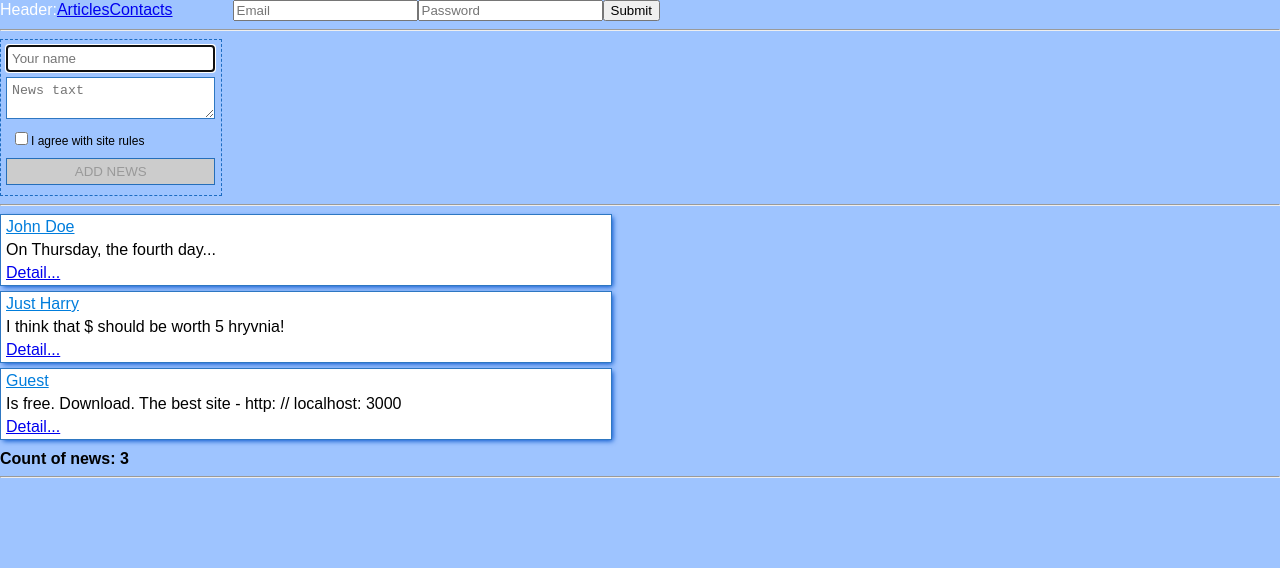
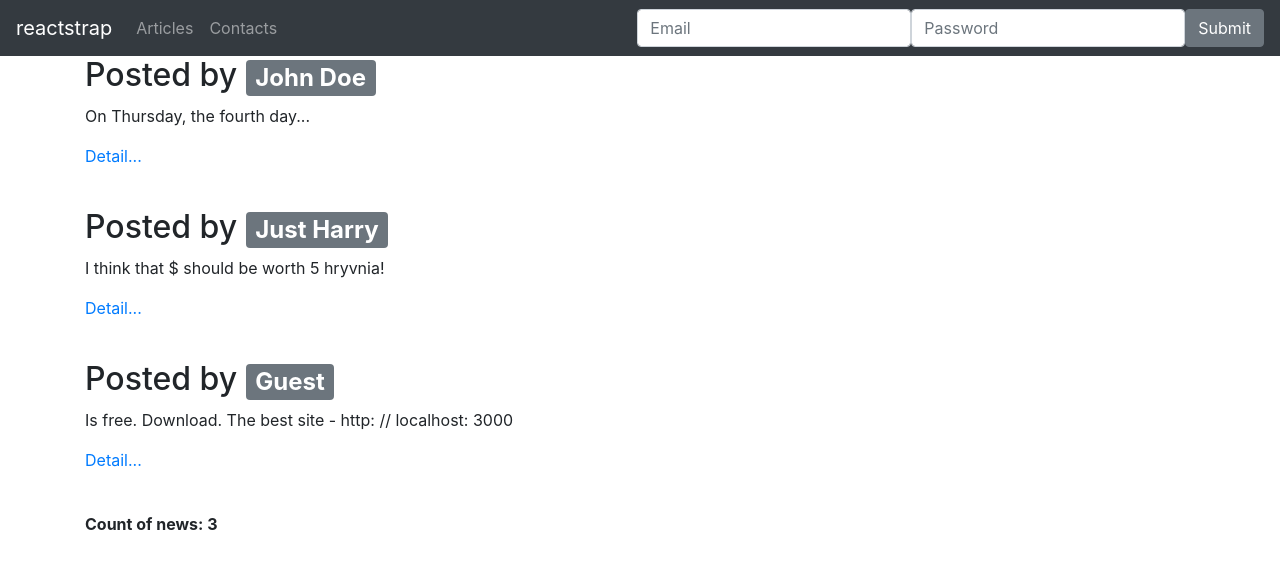
Before and after one commit to dmmeteo/try-react, a React (Create React App) app: page / in a window 1280 px wide. Shown: the top 568 px of the page. Built offline with nearby package versions, Linux system fonts and the light colour scheme.

Commit message:
add bootstrap4

```diff
--- a/package.json
+++ b/package.json
@@ -3,10 +3,12 @@
   "version": "0.1.0",
   "private": true,
   "dependencies": {
+    "bootstrap": "^4.0.0-beta.2",
     "prop-types": "^15.6.0",
     "react": "^16.0.0",
     "react-dom": "^16.0.0",
     "react-scripts": "1.0.14",
+    "reactstrap": "^5.0.0-alpha.4",
     "redux": "^3.7.2"
   },
   "scripts": {
--- a/src/components/App.js
+++ b/src/components/App.js
@@ -1,8 +1,8 @@
 import React, { Component } from 'react';
+import { Container, Row, Col } from 'reactstrap';
 import News from './News';
 import Form from './Form';
 import Header from './Header';
-import RegistrationForm from './RegistrationForm';
 
 let my_news = [
     {
@@ -35,13 +35,11 @@ let my_news = [
 class App extends Component {
   render() {
     return (
-      <div className="app">
-          <Header items={menu}/><RegistrationForm/>
-          <hr/>
-          <Form/>
-          <hr/>
-          <News data={my_news} />
-          <hr/>
+      <div>
+          <Header items={menu}/>
+          <Container>
+              <News data={my_news} />
+          </Container>
       </div>
     );
   }
--- a/src/components/Article.js
+++ b/src/components/Article.js
@@ -1,7 +1,8 @@
-import React, {Component} from 'react';
+import React from 'react';
 import PropTypes from 'prop-types'; //Migrating from React.PropTypes after(v15.5)
+import { Badge } from 'reactstrap';
 
-class Article extends Component {
+export default class Article extends React.Component {
     constructor(props){
        super(props);
        this.state = {visible: false};
@@ -29,16 +30,14 @@ class Article extends Component {
             visible = this.state.visible;
 
         return (
-            <div className="article">
-                <p className="news__author">{author}</p>
+            <div>
+                <h2>Posted by <Badge color="secondary">{author}</Badge></h2>
                 <p className="news__text">{text}</p>
                 <a href="#"
                    onClick={this.readmoreClick.bind(this)}
-                   className={'news__readmore ' + (visible ? 'none':'')}>Detail...</a>
-                <p className={'news__big-text ' + (visible ? '':'none')}>{bigText}</p>
+                   className={'news__readmore ' + (visible ? 'fade':'')}>Detail...</a>
+                <p className={'news__big-text ' + (visible ? '':'fade')}>{bigText}</p>
             </div>
         )
     }
 }
-
-export default Article
--- a/src/components/Header.js
+++ b/src/components/Header.js
@@ -1,21 +1,45 @@
-import React, {Component} from 'react';
-import PropTypes from 'prop-types';
+import React from 'react';
+import RegistarationForm from './RegistrationForm';
+import {Collapse, Navbar, NavbarToggler, NavbarBrand, Nav, NavItem, NavLink} from 'reactstrap';
 
-class Header extends Component {
-    static PorpTypes = {
-        items: PropTypes.array.isRequired
-    };
+export default class Header extends React.Component {
+    constructor(props) {
+        super(props);
+
+        this.toggle = this.toggle.bind(this);
+        this.state = {
+            isOpen: false
+        };
+    }
+
+    toggle() {
+        this.setState({
+            isOpen: !this.state.isOpen
+        });
+    }
 
     render() {
         return (
-            <div className="header">
-                Header:
-                {this.props.items.map((item, index) =>
-                    <a href={item.link} key={index}>{item.label}</a>
-                )}
+            <div>
+                <Navbar color="dark" dark expand="md">
+                    <NavbarBrand href="/">reactstrap</NavbarBrand>
+                    <NavbarToggler onClick={this.toggle}/>
+                    <Collapse isOpen={this.state.isOpen} navbar>
+                        <Nav className="mr-auto" navbar>
+                            {this.props.items.map((item, index) =>
+                                (
+                                    <NavItem>
+                                        <NavLink href={item.link}>{item.label}</NavLink>
+                                    </NavItem>
+                                )
+                            )}
+                        </Nav>
+                        <Nav className="ml-auto" navbar>
+                            <RegistarationForm/>
+                        </Nav>
+                    </Collapse>
+                </Navbar>
             </div>
-        )
+        );
     }
 }
-
-export default Header
--- a/src/components/RegistrationForm.js
+++ b/src/components/RegistrationForm.js
@@ -1,7 +1,8 @@
 import React, {Component} from 'react';
+import {Button, Form, FormGroup, Label, Input} from 'reactstrap';
 
-class RegistrationForm extends Component{
-    constructor(props){
+export default class RegistrationForm extends Component {
+    constructor(props) {
         super(props);
         this.state = {
             email: '',
@@ -11,36 +12,47 @@ class RegistrationForm extends Component{
         this.handleSubmit = this.handleSubmit.bind(this);
     }
 
-    handleSubmit(e){
+    handleSubmit(e) {
         e.preventDefault();
-        console.log('email:'+this.state.email);
-        console.log('password:'+this.state.password);
+        console.log('email:' + this.state.email);
+        console.log('password:' + this.state.password);
     }
 
-    handleOnChange(fieldName, e){
+    handleOnChange(fieldName, e) {
         if (e.target.value.length > 0) {
-            this.setState({[''+fieldName]: e.target.value})
+            this.setState({['' + fieldName]: e.target.value})
         }
     }
 
-    render(){
+    render() {
         return (
-            <form onSubmit={this.handleSubmit} className="registration">
-                <input
+            <Form onSubmit={this.handleSubmit} inline>
+                <FormGroup>
+                    <Label for="exampleEmail" hidden>Email</Label>
+                    <Input
+                        type="email"
+                        name="email"
+                        id="exampleEmail"
                         placeholder="Email"
                         value={this.state.email}
                         onChange={this.handleOnChange.bind(this, 'email')}
                     />
-                <input
+                </FormGroup>
+                {' '}
+                <FormGroup>
+                    <Label for="examplePassword" hidden>Password</Label>
+                    <Input
                         type="password"
+                        name="password"
+                        id="examplePassword"
                         placeholder="Password"
                         value={this.state.password}
                         onChange={this.handleOnChange.bind(this, 'password')}
                     />
-                <button>Submit</button>
-            </form>
+                </FormGroup>
+                {' '}
+                <Button>Submit</Button>
+            </Form>
         )
     }
 }
-
-export default RegistrationForm
--- a/src/index.js
+++ b/src/index.js
@@ -1,6 +1,9 @@
 import React from 'react';
 import ReactDOM from 'react-dom';
-import './index.css';
+import 'bootstrap/dist/css/bootstrap.css';
+// import 'bootstrap/dist/css/bootstrap-theme.css';
+// import './index.css';
+
 import App from './components/App';
 import registerServiceWorker from './registerServiceWorker';
 
```
Also changed, not shown: 1 other file (tests, documents, lock files or other folders). Lines whose indentation alone changed are shown as unchanged.
